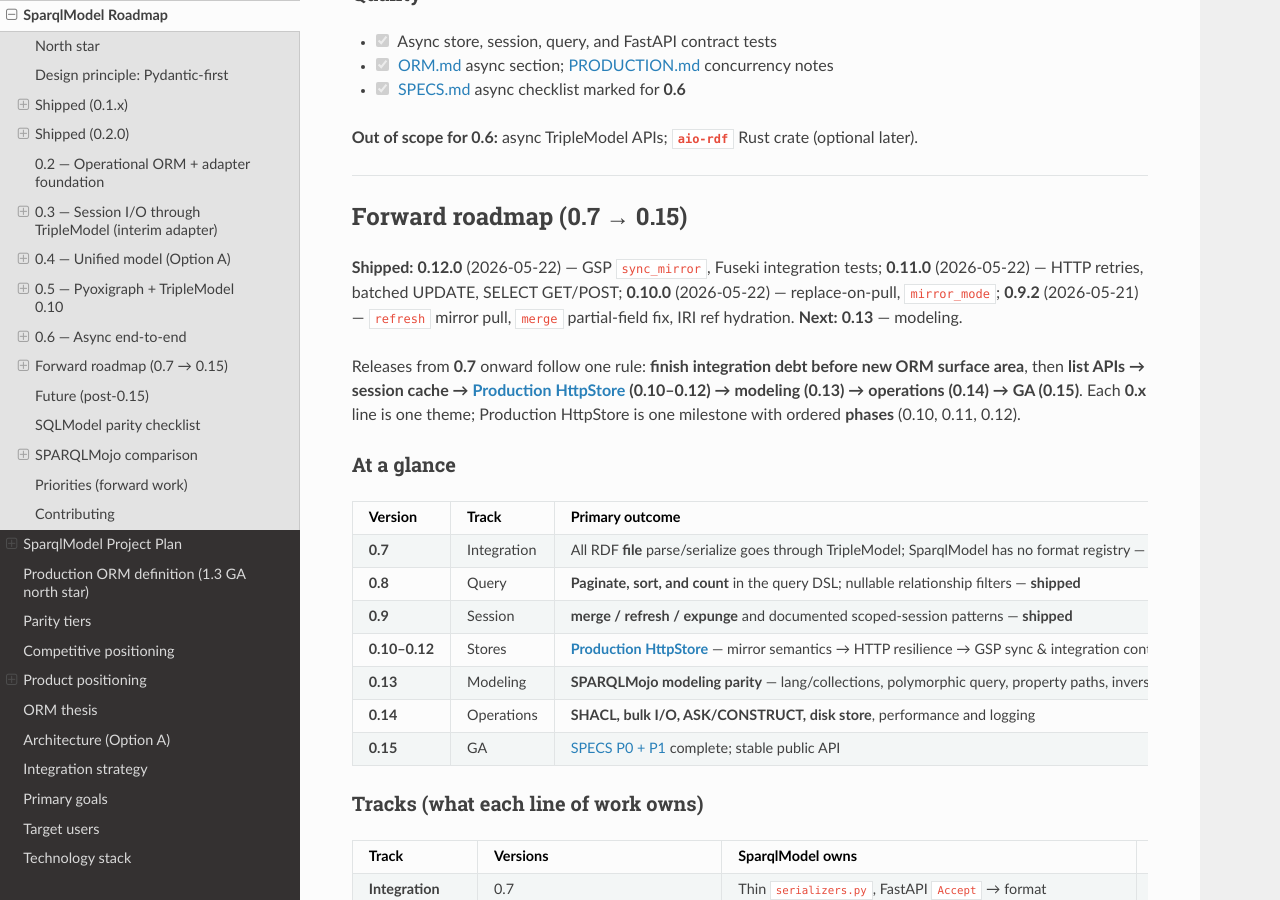
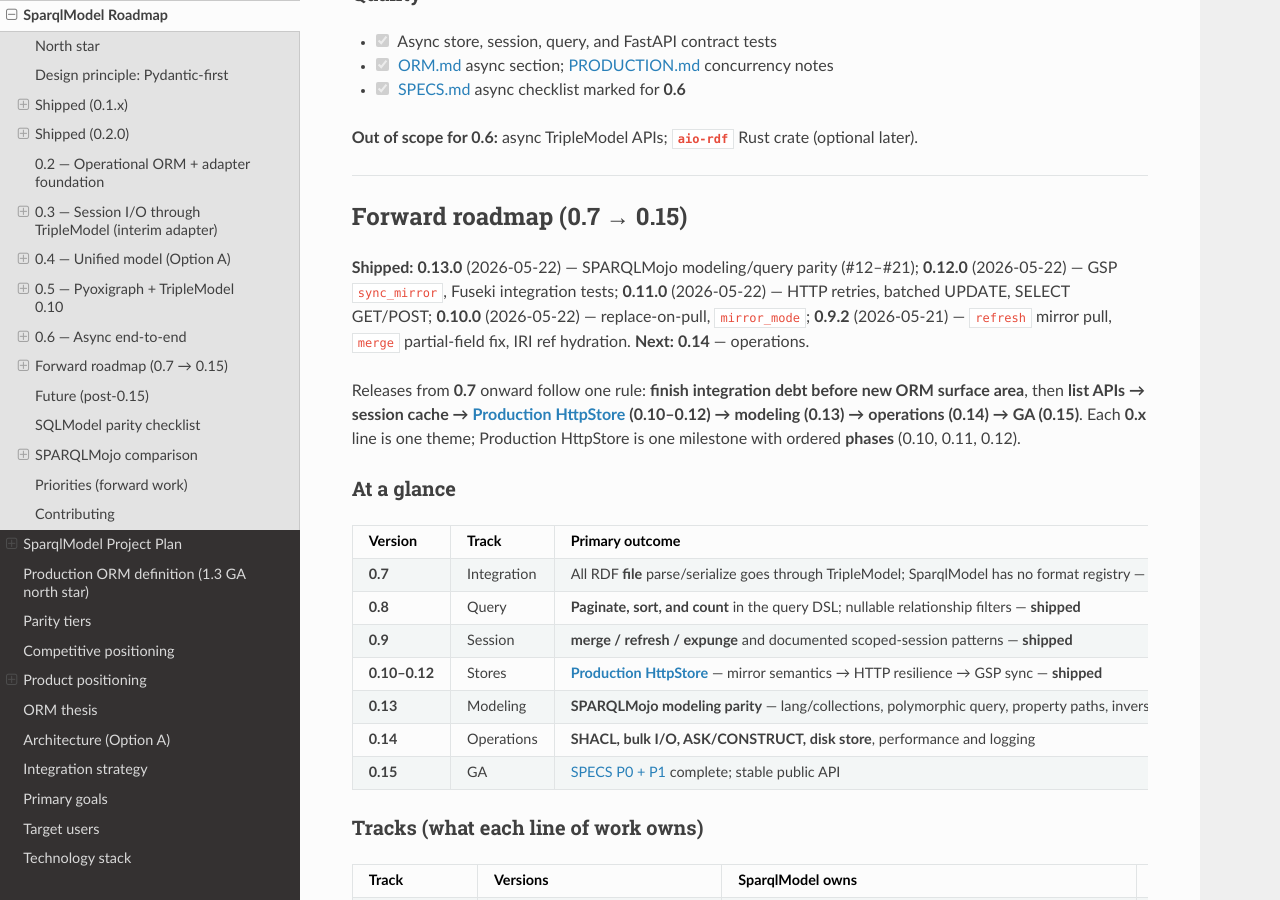
Before and after one commit to eddiethedean/sparqlmodel, a Sphinx documentation site: the page built from docs/ROADMAP.md, in a window 1280 px wide and 900 px high, scrolled down 8085 px. Built offline with Sphinx 7.4.7 and the Read the Docs theme 3.1.0, drawn with Linux system fonts in a browser that asks for light colours.

Commit message:
Docs: align 0.13.0 release messaging and TripleModel 0.12+ requirements.
Mark 0.13 shipped in ROADMAP forward plan, add README features row, and update ORM/install guides for current dependency pins.

```diff
--- a/docs/ROADMAP.md
+++ b/docs/ROADMAP.md
@@ -301,7 +301,7 @@
 
 ## Forward roadmap (0.7 → 0.15)
 
-**Shipped:** **0.12.0** (2026-05-22) — GSP `sync_mirror`, Fuseki integration tests; **0.11.0** (2026-05-22) — HTTP retries, batched UPDATE, SELECT GET/POST; **0.10.0** (2026-05-22) — replace-on-pull, `mirror_mode`; **0.9.2** (2026-05-21) — `refresh` mirror pull, `merge` partial-field fix, IRI ref hydration. **Next:** **0.13** — modeling.
+**Shipped:** **0.13.0** (2026-05-22) — SPARQLMojo modeling/query parity (#12–#21); **0.12.0** (2026-05-22) — GSP `sync_mirror`, Fuseki integration tests; **0.11.0** (2026-05-22) — HTTP retries, batched UPDATE, SELECT GET/POST; **0.10.0** (2026-05-22) — replace-on-pull, `mirror_mode`; **0.9.2** (2026-05-21) — `refresh` mirror pull, `merge` partial-field fix, IRI ref hydration. **Next:** **0.14** — operations.
 
 Releases from **0.7** onward follow one rule: **finish integration debt before new ORM surface area**, then **list APIs → session cache → [Production HttpStore](#production-httpstore) (0.10–0.12) → modeling (0.13) → operations (0.14) → GA (0.15)**. Each **0.x** line is one theme; Production HttpStore is one milestone with ordered **phases** (0.10, 0.11, 0.12).
 
@@ -312,8 +312,8 @@
 | **0.7** | Integration | All RDF **file** parse/serialize goes through TripleModel; SparqlModel has no format registry — **shipped** |
 | **0.8** | Query | **Paginate, sort, and count** in the query DSL; nullable relationship filters — **shipped** |
 | **0.9** | Session | **merge / refresh / expunge** and documented scoped-session patterns — **shipped** |
-| **0.10–0.12** | Stores | **[Production HttpStore](#production-httpstore)** — mirror semantics → HTTP resilience → GSP sync & integration contract |
-| **0.13** | Modeling | **SPARQLMojo modeling parity** — lang/collections, polymorphic query, property paths, inverse/VALUES/IRI filters |
+| **0.10–0.12** | Stores | **[Production HttpStore](#production-httpstore)** — mirror semantics → HTTP resilience → GSP sync — **shipped** |
+| **0.13** | Modeling | **SPARQLMojo modeling parity** — lang/collections, polymorphic query, property paths, inverse/VALUES/IRI filters — **shipped 0.13.0** |
 | **0.14** | Operations | **SHACL, bulk I/O, ASK/CONSTRUCT, disk store**, performance and logging |
 | **0.15** | GA | [SPECS P0 + P1](SPECS.md#production-orm-checklist-13-ga-gate) complete; stable public API |
 
```
Also changed, not shown: README.md (+1 -0 lines), docs/ORM.md (+2 -2 lines), docs/installation.md (+2 -2 lines).
